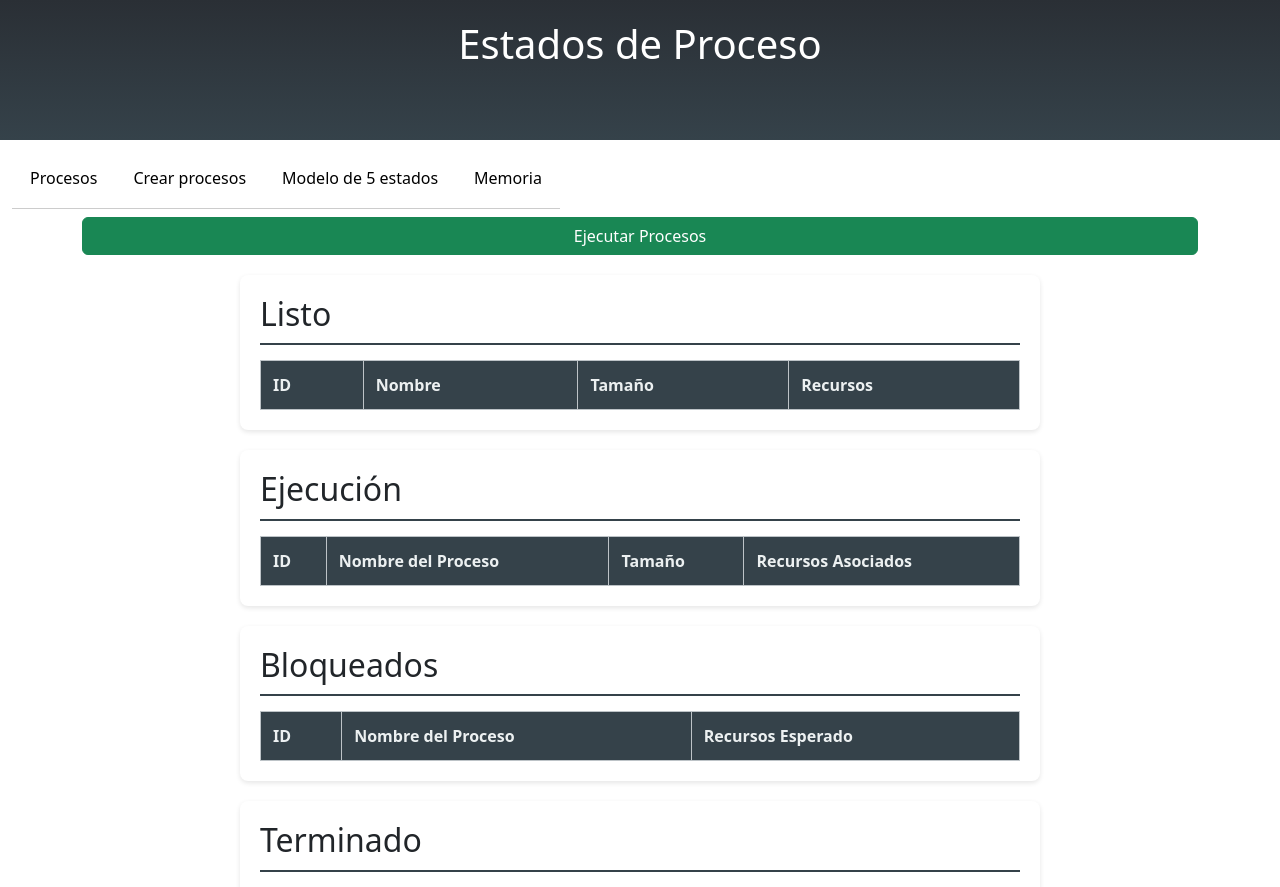
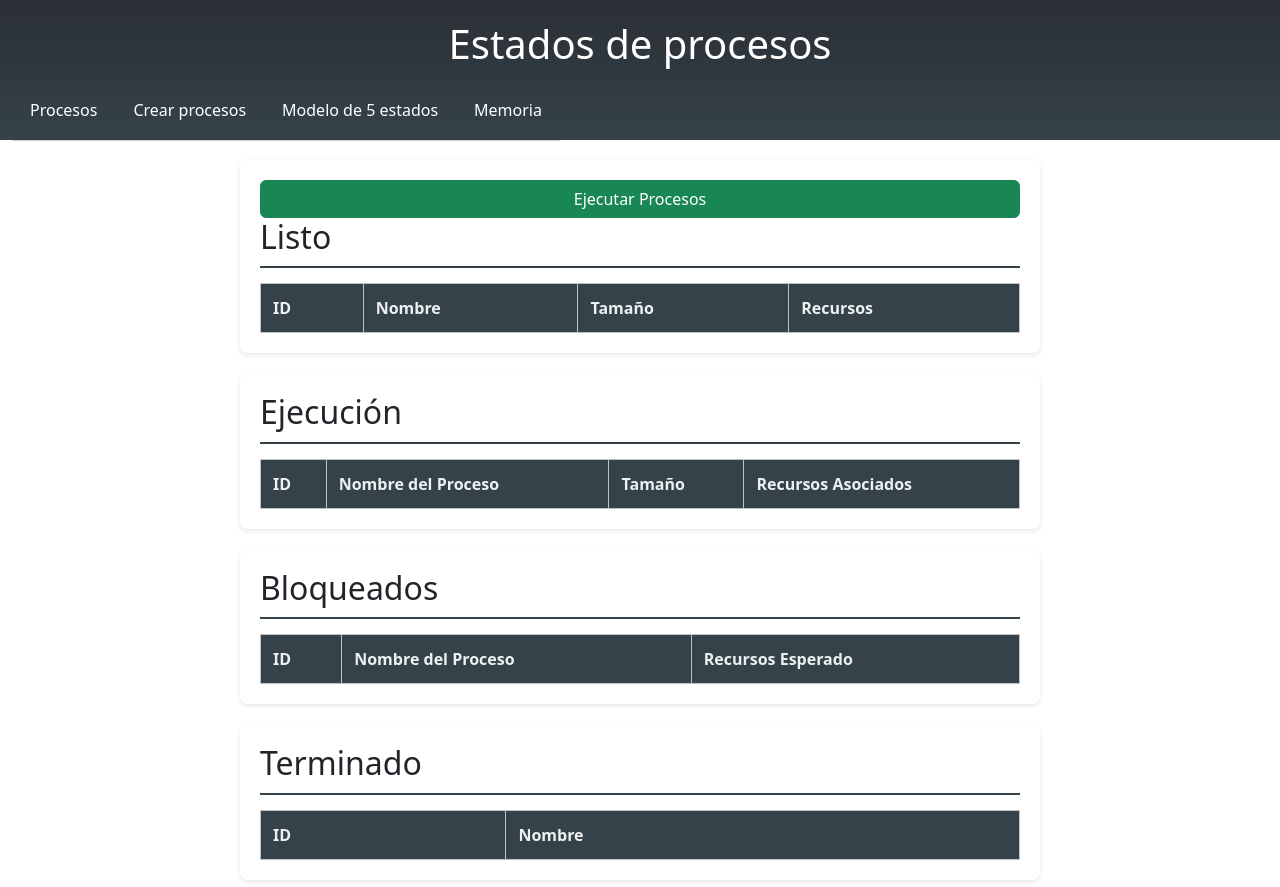
Before and after one commit to Fabian-Caro/Simulacion-S.O., a Flask app: page /modelo in a window 1280 px wide. Shown: the top 887 px of the page. Run offline with Flask 3, Linux system fonts and the light colour scheme; lists and menus that the app fills with data are empty.

Commit message:
Feature: Modularidad en html

```diff
--- a/static/css/stylo.css
+++ b/static/css/stylo.css
@@ -14,7 +14,6 @@ header {
     text-align: center;
     position: relative;
     height: 140px;
-
 }
 
 h1 {
@@ -24,21 +23,38 @@ h1 {
 
 nav {
     position: absolute;
-    /*top: 20px;*/
+    bottom: 4px;
     /*right: 20px;*/
+}
+
+#navbarNav {
+    transition: background 0.3s ease; /* Suaviza la transición del fondo */
+}
+
+#navbarNav.navbar-collapse.collapse.show {
+    background: linear-gradient(#2a2f35, #35424a); /* Aplicar el gradiente cuando se muestra */
+}
+
+#navbarNav.navbar-collapse.collapse {
+    background-color: transparent; /* Fondo transparente cuando está colapsado */
+    transition: background 0.3s ease; /* Suaviza el cambio a colapsar */
 }
 
 nav a {
     color: #ffffff;
     text-decoration: none;
     padding: 10px 15px;
-    background-color:#35424a;
+    background-color: #35424a;
     border-radius: 5px;
     transition: background-color 0.3s;
 }
 
-nav a:hover {
-    background-color: #1abc9c;
+.navbar .nav-link {
+    color: #ffffff !important; /* Color del texto en el navbar */
+}
+
+.navbar .nav-link:hover {
+    color: #1abc9c !important; /* Color del texto en hover */
 }
 
 section {
--- /dev/null
+++ b/templates/base.html
@@ -0,0 +1,29 @@
+<!DOCTYPE html>
+<html lang="es-CO">
+
+<head>
+    <meta charset="UTF-8">
+    <meta name="viewport" content="width=device-width, initial-scale=1.0">
+    <title>{% block title %} Sistema operativo | {% endblock %}</title>
+    <link rel="stylesheet" href="{{ url_for('static', filename='css/stylo.css') }}">
+    <link href="https://cdn.jsdelivr.net/npm/bootstrap@5.3.3/dist/css/bootstrap.min.css" rel="stylesheet"
+        integrity="sha384-QWTKZyjpPEjISv5WaRU9OFeRpok6YctnYmDr5pNlyT2bRjXh0JMhjY6hW+ALEwIH" crossorigin="anonymous">
+</head>
+
+<body>
+    <header>
+        {% block header %}
+        <h1>{% block header_title %}{% endblock %}</h1>
+        {% include 'navbar.html' %}
+        {% endblock %}
+    </header>
+    <main>
+        {% block content %}
+        {% endblock %}
+    </main>
+    <script src="https://cdn.jsdelivr.net/npm/bootstrap@5.3.3/dist/js/bootstrap.bundle.min.js"
+        integrity="sha384-YvpcrYf0tY3lHB60NNkmXc5s9fDVZLESaAA55NDzOxhy9GkcIdslK1eN7N6jIeHz"
+        crossorigin="anonymous"></script>
+</body>
+
+</html>
--- a/templates/modelo.html
+++ b/templates/modelo.html
@@ -1,28 +1,20 @@
-<!DOCTYPE html>
-<html lang="es-CO">
+{% extends 'base.html' %}
 
-<head>
-    <meta charset="UTF-8">
-    <meta name="viewport" content="width=device-width, initial-scale=1.0">
-    <title>Estados de un proceso</title>
-    <link href="https://cdn.jsdelivr.net/npm/bootstrap@5.3.3/dist/css/bootstrap.min.css" rel="stylesheet"
-        integrity="sha384-QWTKZyjpPEjISv5WaRU9OFeRpok6YctnYmDr5pNlyT2bRjXh0JMhjY6hW+ALEwIH" crossorigin="anonymous">
-    <link rel="stylesheet" href="{{ url_for('static', filename='css/stylo.css') }}">
+{% block title %}
+{{ super()}}
+Modelo de 5 estados
+{% endblock %}
 
-</head>
+{% block header_title %}
+Estados de procesos
+{% endblock %}
 
-<body>
-    <header>
-        <h1>Estados de Proceso</h1>
-    </header>
-
-    {% include 'navbar.html' %}
-
+{% block content %}
 <div class="container">
+    <section id="proceso-en-listo">
         <form action="/ejecutar_proceso" method="post">
             <button type="submit" class="btn btn-success">Ejecutar Procesos</button>
         </form>
-        <section id="proceso-en-listo">
         <h2>Listo</h2>
         <table>
             <thead>
@@ -155,6 +147,4 @@
         </table>
     </section>
 </div>
-</body>
-
-</html>
+{% endblock %}
--- a/templates/navbar.html
+++ b/templates/navbar.html
@@ -1,36 +1,24 @@
-<!DOCTYPE html>
-<html lang="es-CO">
-
-<head>
-    <meta charset="UTF-8">
-    <meta name="viewport" content="width=device-width, initial-scale=1.0">
-    <title>Simulador modelo de 5 estados</title>
-    <link rel="stylesheet" type="text/css" href="{{ url_for('static', filename='css/stylo.css') }}">
-    <link href="https://cdn.jsdelivr.net/npm/bootstrap@5.3.3/dist/css/bootstrap.min.css" rel="stylesheet"
-        integrity="sha384-QWTKZyjpPEjISv5WaRU9OFeRpok6YctnYmDr5pNlyT2bRjXh0JMhjY6hW+ALEwIH" crossorigin="anonymous">
-</head>
-
-<body>
-    <nav class="navbar navbar-expand-lg">
+<nav class="navbar navbar-expand-lg navbar-dark">
     <div class="container-fluid">
-            <div class="collapse navbar-collapse">
+        <button class="navbar-toggler" type="button" data-bs-toggle="collapse" data-bs-target="#navbarNav"
+            aria-controls="navbarNav" aria-expanded="false" aria-label="Toggle navigation">
+            <span class="navbar-toggler-icon"></span>
+        </button>
+        <div class="collapse navbar-collapse" id="navbarNav">
             <ul class="navbar-nav me-auto mb-2 mb-lg-0">
                 <li class="nav-item">
                     <a class="nav-link active" aria-current="page" href="{{ url_for('index') }}">Procesos</a>
                 </li>
                 <li class="nav-item">
-                        <a class="nav-link active" aria-current="page" href="{{ url_for('creacion') }}">Crear procesos</a>
+                    <a class="nav-link active" href="{{ url_for('creacion') }}">Crear procesos</a>
                 </li>
                 <li class="nav-item">
-                        <a class="nav-link active" aria-current="page" href="{{ url_for('modelo') }}">Modelo de 5 estados</a>
+                    <a class="nav-link active" href="{{ url_for('modelo') }}">Modelo de 5 estados</a>
                 </li>
                 <li class="nav-item">
-                        <a class="nav-link active" aria-current="page" href="{{ url_for('memoria') }}">Memoria</a>
+                    <a class="nav-link active" href="{{ url_for('memoria') }}">Memoria</a>
                 </li>
             </ul>
         </div>
     </div>
 </nav>
-</body>
-
-</html>
```
Also changed, not shown: templates/creacion.html (+11 -21 lines), templates/index.html (+10 -20 lines), templates/memoria.html (+10 -17 lines). Lines whose indentation alone changed are shown as unchanged.
